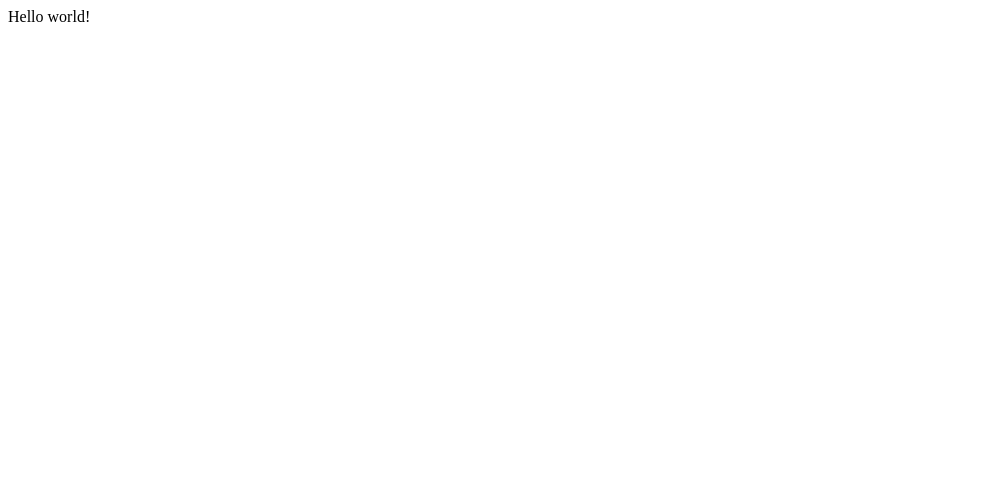
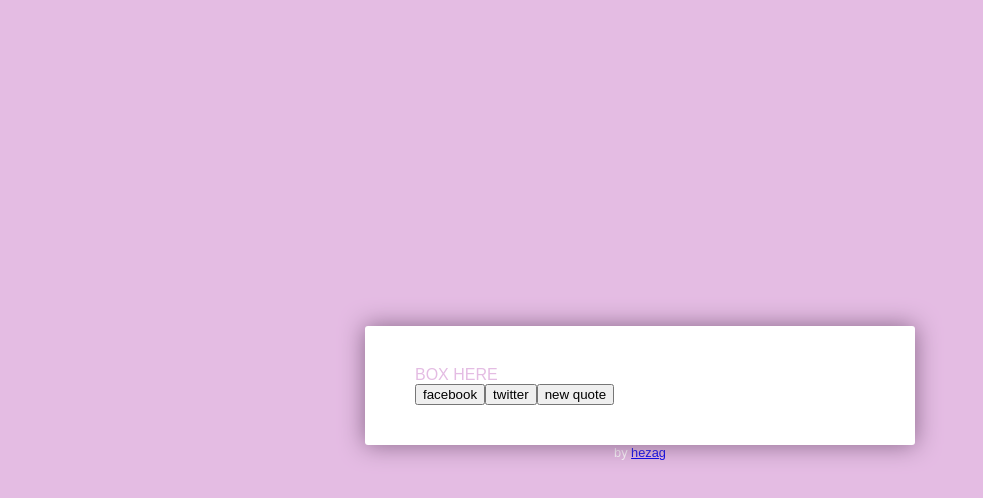
Before and after one commit to lykathleen/quote-me, a React app: page / in a window 1280 px wide. Shown: the top 498 px of the page, without its empty margins (0-983 px from the left). Built offline with nearby package versions, Linux system fonts and the light colour scheme.

Commit message:
Created basic skeleton of components

```diff
--- a/src/App.jsx
+++ b/src/App.jsx
@@ -1,7 +1,15 @@
 import React from 'react';
+import QuoteBox from './components/QuoteBox/QuoteBox.jsx';
+import LayoutContainer from './components/LayoutContainer/LayoutContainer.jsx';
+import Footer from './components/Footer/Footer.jsx';
 
 const App = () => {
-  return <div>Hello world!</div>
+  return (
+    <LayoutContainer>
+      <QuoteBox />
+      <Footer />
+    </LayoutContainer>
+  );
 };
 
 export default App;
--- /dev/null
+++ b/src/components/Footer/Footer.jsx
@@ -0,0 +1,12 @@
+import React from 'react';
+import styles from './Footer.module.scss';
+
+const Footer = () => {
+  return (
+    <div className={styles.footer}>
+      by <a href="https://codepen.io/hezag/">hezag</a>
+    </div>
+  );
+};
+
+export default Footer;
--- /dev/null
+++ b/src/components/Footer/Footer.module.scss
@@ -0,0 +1,5 @@
+.footer {
+  font-size: 0.8em;
+  color: #fff;
+  text-align: center;
+}
--- /dev/null
+++ b/src/components/LayoutContainer/LayoutContainer.jsx
@@ -0,0 +1,13 @@
+import React from 'react';
+import styles from './LayoutContainer.module.scss';
+
+const LayoutContainer = ({ children, footer }) => {
+  return (
+    <>
+      <div className={styles.container}>{children}</div>
+      <div className={styles.footer}>{footer}</div>
+    </>
+  );
+};
+
+export default LayoutContainer;
--- /dev/null
+++ b/src/components/LayoutContainer/LayoutContainer.module.scss
@@ -0,0 +1,14 @@
+.container {
+  position: relative;
+  z-index: 2;
+  margin: 0;
+  padding: 0;
+  list-style: none;
+  vertical-align: baseline;
+}
+
+.footer {
+  width: 450px;
+  display: block;
+  margin: 15px auto 30px auto;
+}
--- /dev/null
+++ b/src/components/QuoteBox/QuoteBox.jsx
@@ -0,0 +1,20 @@
+import React from 'react';
+
+import styles from './QuoteBox.module.scss';
+
+const QuoteBox = () => {
+  return (
+      <div className={styles.quoteBox}>
+        BOX HERE
+        <div className={styles.text}></div>
+        <div className={styles.author}></div>
+        <div className={styles.buttons}>
+          <button>facebook</button>
+          <button>twitter</button>
+          <button>new quote</button>
+        </div>
+      </div>
+  );
+};
+
+export default QuoteBox;
--- /dev/null
+++ b/src/components/QuoteBox/QuoteBox.module.scss
@@ -0,0 +1,9 @@
+.quoteBox {
+  border-radius: 3px;
+  position: relative;
+  width: 450px;
+  padding: 40px 50px;
+  display: table;
+  background-color: #fff;
+  box-shadow: 0 0 24px 0 #876687;
+}
--- /dev/null
+++ b/src/index.module.scss
@@ -0,0 +1,10 @@
+body {
+  background-color: rgb(228 188 227);
+  color: rgb(228 188 227);
+  font-family: 'Raleway', sans-serif;
+  font-weight: 400;
+  display: flex;
+  justify-content: center;
+  align-items: center;
+  height: 100vh;
+}
```
Also changed, not shown: src/index.js (+5 -4 lines).
